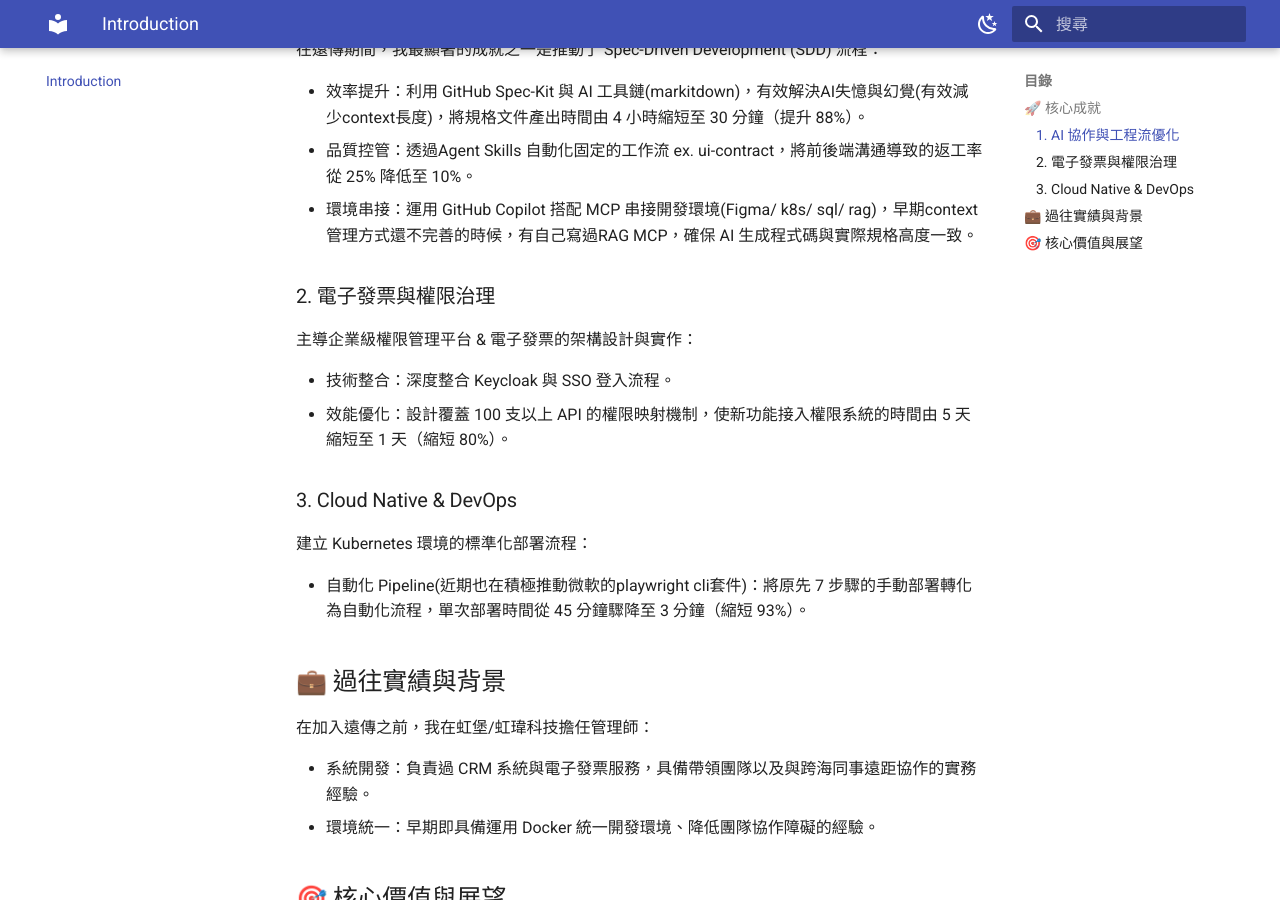
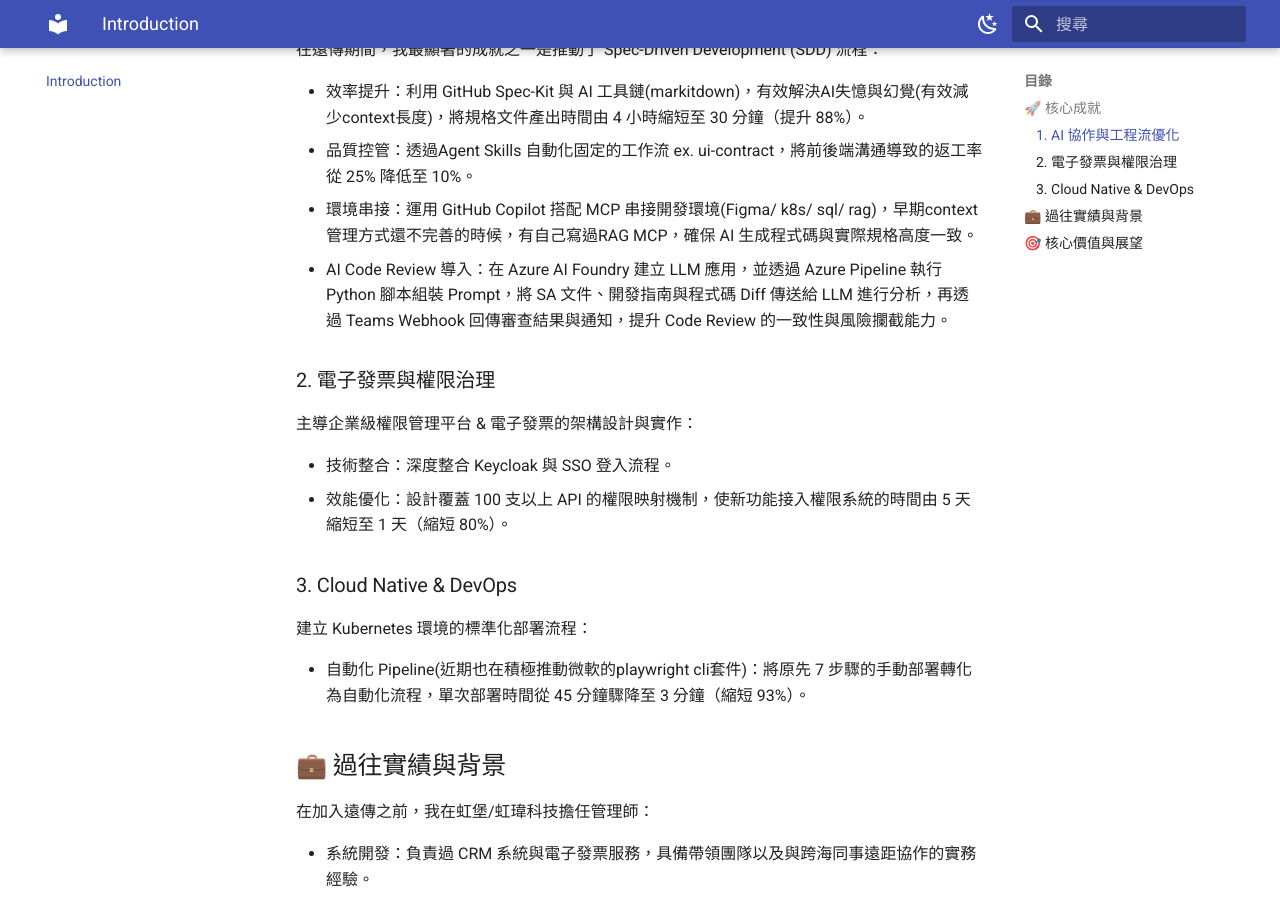
Before and after one commit to et840520/Resume, an MkDocs documentation site: the page built from docs/introduce.md, in a window 1280 px wide and 900 px high, scrolled down 404 px. Built offline with MkDocs 1.6.1 and Material for MkDocs 9.7.7, drawn with Linux system fonts in a browser that asks for light colours.

Commit message:
Add AI Code Review implementation to enhance consistency and risk management in code reviews

```diff
--- a/docs/introduce.md
+++ b/docs/introduce.md
@@ -11,6 +11,7 @@
 - 效率提升：利用 GitHub Spec-Kit 與 AI 工具鏈(markitdown)，有效解決AI失憶與幻覺(有效減少context長度)，將規格文件產出時間由 4 小時縮短至 30 分鐘（提升 88%）。
 - 品質控管：透過Agent Skills 自動化固定的工作流 ex. ui-contract，將前後端溝通導致的返工率從 25% 降低至 10%。
 - 環境串接：運用 GitHub Copilot 搭配 MCP 串接開發環境(Figma/ k8s/ sql/ rag)，早期context管理方式還不完善的時候，有自己寫過RAG MCP，確保 AI 生成程式碼與實際規格高度一致。
+- AI Code Review 導入：在 Azure AI Foundry 建立 LLM 應用，並透過 Azure Pipeline 執行 Python 腳本組裝 Prompt，將 SA 文件、開發指南與程式碼 Diff 傳送給 LLM 進行分析，再透過 Teams Webhook 回傳審查結果與通知，提升 Code Review 的一致性與風險攔截能力。
 
 ### 2. 電子發票與權限治理
 
```
